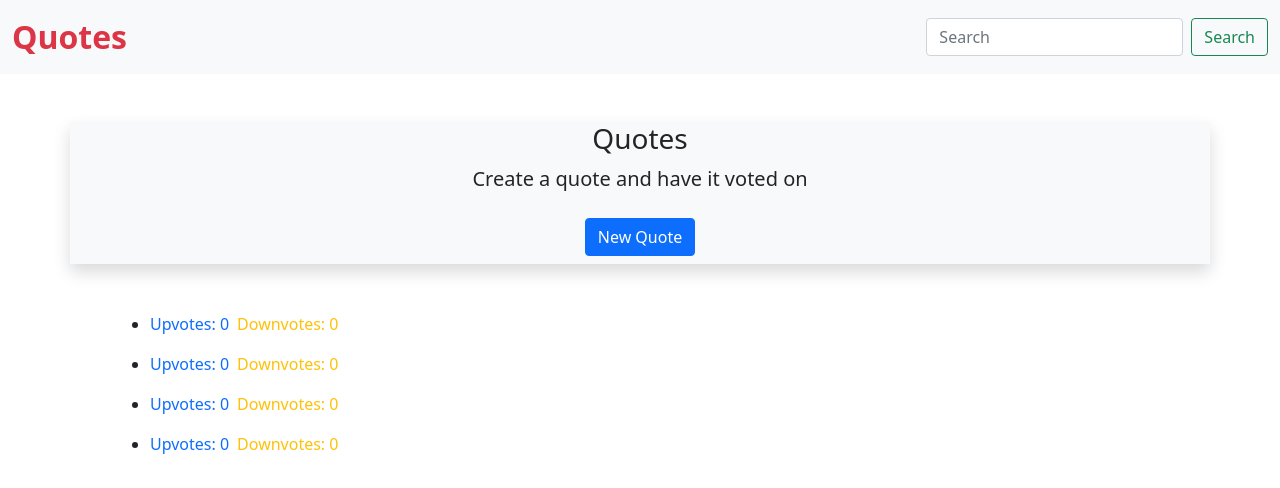
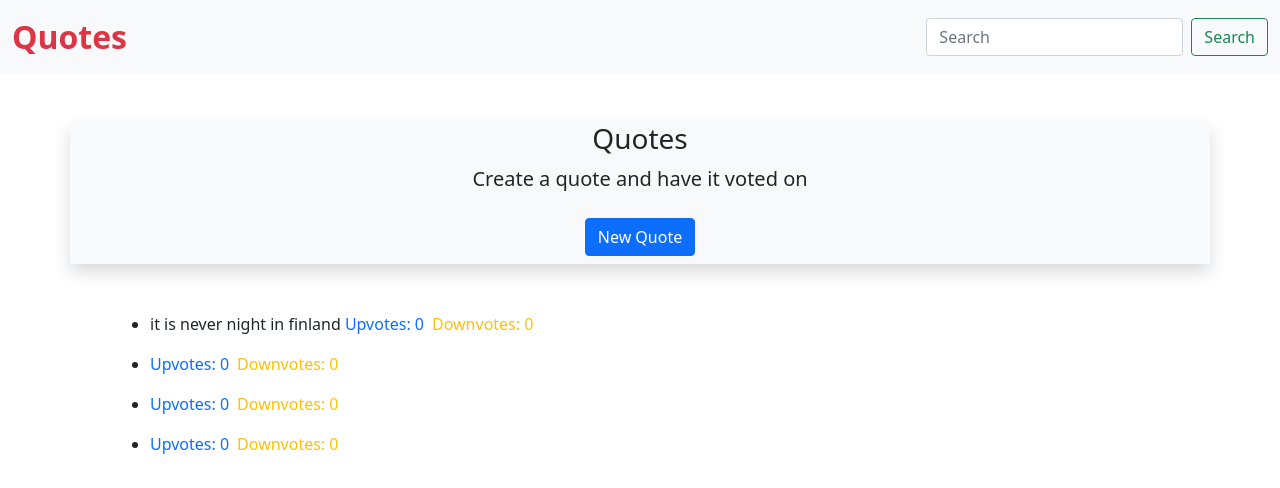
Before and after one commit to DEANKAGO/Quotes, an Angular app: page / in a window 1280 px wide. Shown: the top 488 px of the page. Built offline with nearby package versions, Linux system fonts and the light colour scheme.

Commit message:
added native element function

```diff
--- a/src/app/highlight.directive.ts
+++ b/src/app/highlight.directive.ts
@@ -5,6 +5,8 @@ import { Directive, ElementRef } from '@angular/core';
 })
 export class HighlightDirective {
 
-  constructor(private elem: ElementRef) { }
+  constructor(private elem: ElementRef) {
+    elem.nativeElement
+   }
 
 }
--- a/src/app/quote/quote.component.ts
+++ b/src/app/quote/quote.component.ts
@@ -10,7 +10,7 @@ import { Quote } from '../quote';
 export class QuoteComponent implements OnInit {
 
   quotes: Quote[]= [
-    new Quote(1, "", "", "it is never night in finland", 0, 0),
+    new Quote(1, "it is never night in finland", "", "", 0, 0),
     new Quote(2, "", "", "", 0, 0),
     new Quote(3, "", "", "", 0, 0),
     new Quote(4, "", "", "", 0, 0),
```
